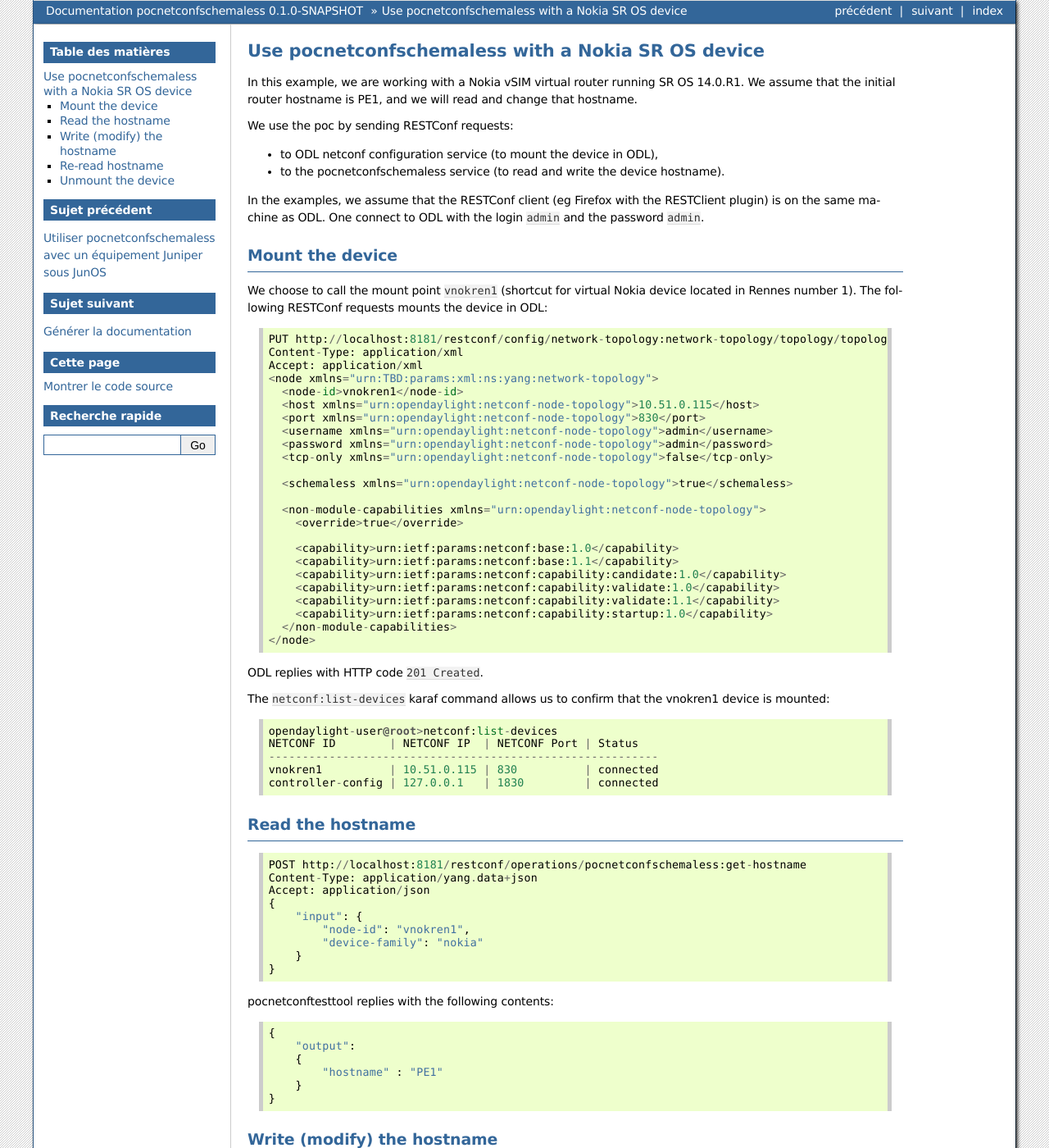
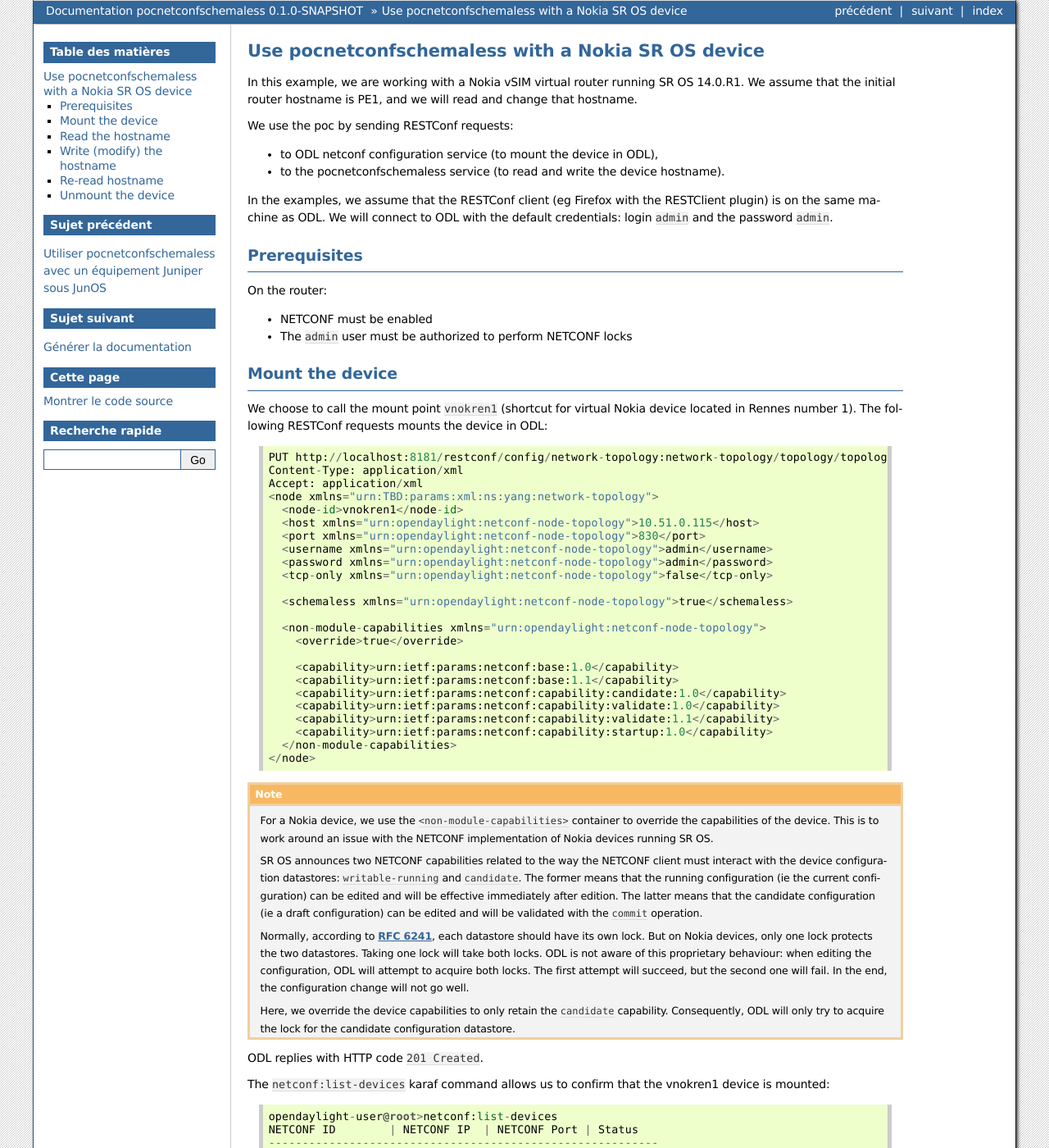
Before and after one commit to b-com/pocnetconfschemaless, a Sphinx documentation site: the page built from docs/user_guide/use_nokia_sros_device.rst, in a window 1280 px wide and 1400 px high. Shown: the whole window at 82% size. Built offline with Sphinx 7.4.7, drawn with Linux system fonts in a browser that asks for light colours.

Commit message:
Update Nokia user guide
Add configuration pre-requisites on the device, explain the override
capabilities workaround.

```diff
--- a/docs/user_guide/use_nokia_sros_device.rst
+++ b/docs/user_guide/use_nokia_sros_device.rst
@@ -12,8 +12,17 @@
 * to the pocnetconfschemaless service (to read and write the device hostname).
 
 In the examples, we assume that the RESTConf client (eg Firefox with the
-RESTClient plugin) is on the same machine as ODL. One connect to ODL with the
-login ``admin`` and the password ``admin``.
+RESTClient plugin) is on the same machine as ODL. We will connect to ODL
+with the default credentials: login ``admin`` and the password ``admin``.
+
+Prerequisites
+-------------
+
+On the router:
+
+* NETCONF must be enabled
+
+* The ``admin`` user must be authorized to perform NETCONF locks
 
 Mount the device
 ----------------
@@ -46,6 +55,33 @@
         <capability>urn:ietf:params:netconf:capability:startup:1.0</capability>
       </non-module-capabilities>
     </node>
+
+.. note::
+
+   For a Nokia device, we use the ``<non-module-capabilities>`` container to
+   override the capabilities of the device. This is to work around an issue
+   with the NETCONF implementation of Nokia devices running SR OS.
+
+   SR OS announces two NETCONF capabilities related to the way the
+   NETCONF client must interact with the device configuration datastores:
+   ``writable-running`` and ``candidate``. The former means that the running
+   configuration (ie the current configuration) can be edited and will be
+   effective immediately after edition. The latter
+   means that the candidate configuration (ie a draft configuration) can be
+   edited and will be validated with the ``commit`` operation.
+
+   Normally, according to :rfc:`6241`, each datastore should have
+   its own lock. But on Nokia devices, only one lock protects the two
+   datastores. Taking one lock will take both locks. ODL is not aware of this
+   proprietary behaviour: when editing the
+   configuration, ODL will attempt to acquire both locks. The first attempt
+   will succeed, but the second one will fail. In the end, the configuration
+   change will not go well.
+
+   Here, we override the device capabilities to only retain the ``candidate``
+   capability. Consequently, ODL will only try to acquire the lock for the
+   candidate configuration datastore.
+
 
 ODL replies with HTTP code ``201 Created``.
 
```
Also changed, not shown: 7 other files.
